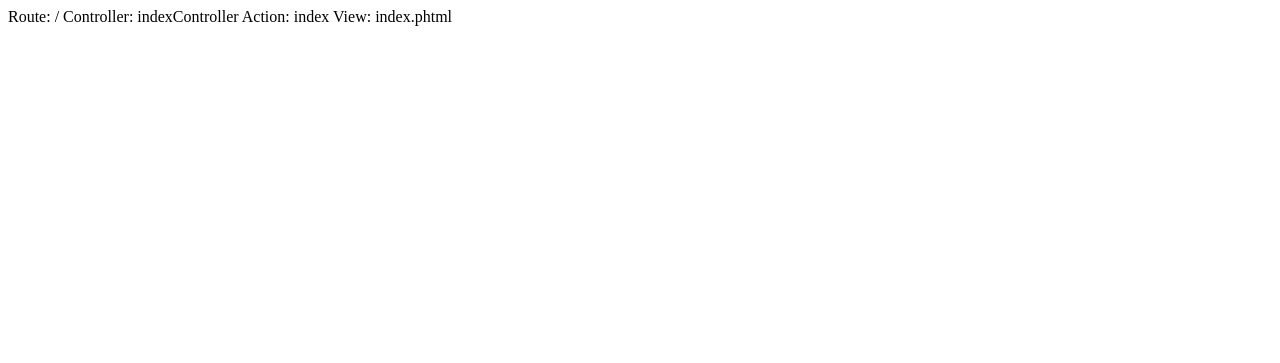
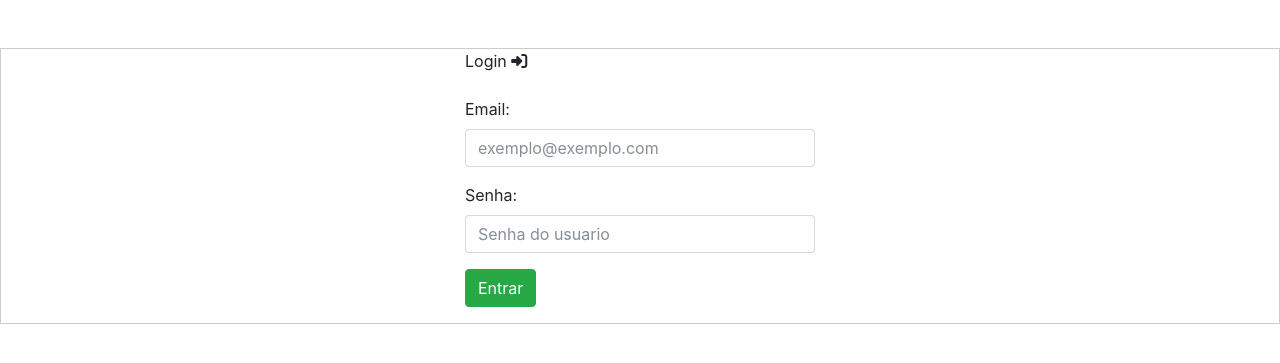
Before and after one commit to idelfrides/Gerencia-Obras, a PHP site: template App/Views/index/index.phtml in a window 1280 px wide. Shown: the top 363 px of the page. Run offline with PHP 8.4, Linux system fonts and the light colour scheme; the template is opened without the code that fills it, so the values that code supplies are empty; some libraries are stand-ins or nearby versions.

Commit message:
Ajustando o login, criando a pagina de erro 404

```diff
--- a/App/Controllers/IndexController.php
+++ b/App/Controllers/IndexController.php
@@ -15,12 +15,12 @@ use SON\DI\Container;
 class IndexController extends Action {
 
     public function index(){
-
+        /*
         $usuario = Container::getModel("usuario");
 
         $this->views->usuario = $usuario->fetchAll();
-
-        $this->render("index");
+        */
+        $this->render("index",false);
 
     }
 
--- a/App/Models/usuario.php
+++ b/App/Models/usuario.php
@@ -15,4 +15,5 @@ class usuario extends Table {
 
     protected $table = "usuario";
 
+
 }
--- a/App/Views/index/index.phtml
+++ b/App/Views/index/index.phtml
@@ -1,15 +1,65 @@
 
-Route: / Controller: indexController   Action: index View: index.phtml
+<!DOCTYPE html>
+<html lang="pt-br" xmlns="http://www.w3.org/1999/html">
+<head>
+    <!-- Required meta tags -->
+    <meta charset="utf-8">
+    <meta name="viewport" content="width=device-width, initial-scale=1, shrink-to-fit=no">
+    <link rel="stylesheet" href="https://maxcdn.bootstrapcdn.com/bootstrap/4.0.0-beta/css/bootstrap.min.css" integrity="sha384-/Y6pD6FV/Vv2HJnA6t+vslU6fwYXjCFtcEpHbNJ0lyAFsXTsjBbfaDjzALeQsN6M" crossorigin="anonymous">
+    <link rel="stylesheet" href="../../../public/assets/css/style.css">
 
-</br>
+    <script src="https://maxcdn.bootstrapcdn.com/bootstrap/4.0.0-beta/js/bootstrap.min.js" integrity="sha384-h0AbiXch4ZDo7tp9hKZ4TsHbi047NrKGLO3SEJAg45jXxnGIfYzk4Si90RDIqNm1" crossorigin="anonymous"></script>
+    <script src="https://use.fontawesome.com/377f60039f.js"></script>
+</head>
+<body>
+<br>
+<br>
+<!-- Fomulário de Login de usuario -->
+<form id="form_login" method="post" action="<?= $_SERVER['PHP_SELF'];?>">
 
-<br/>
+<div  class="container">
+    <div  class="row justify-content-center">
+        <div class="col col-4">
+                <div class="form-group">
+                    <label for="usuario_cpf">Login <i class="fa fa-sign-in" aria-hidden="true"></i></label>
+                </div>
+                <div class="form-group">
+                    <label for="cpfUsuario">Email:</label>
+                    <input  class="form-control" id="cpfUsuario" name="emailUsuario" placeholder="exemplo@exemplo.com" type="email" required>
+                </div>
+                <div class="form-group">
+                    <label for="senhaUsuario">Senha:</label>
+                    <input class="form-control" type="password" name="senhaUsuario" id="senhaUsuario" placeholder="Senha do usuario" required>
+                </div>
+        </div>
+    </div>
+    <div class="row justify-content-center">
+        <div class="col col-4">
+            <div class="form-group ">
+                <input type="submit" value="Entrar" name="submit" class="btn btn-success">
+                <!-- <input href="" type="submit" class="btn btn-success" id="btn_login_usuario" value="Entrar" name="btn_login_usuario"> -->
+            </div>
+        </div>
 
-<?php foreach($this->views->usuario as $usuario): ?>
+    </div>
+</div>
+</form>
 
-    <p><?= $usuario['codigoUsuario'] ?></p>
-    <p><?= $usuario['nomeUsuario'] ?></p>
-    <hr>
-    <p><?= $usuario['cpfUsuario'] ?></p>
+<!-- / Fomulário de Login -->
+<?php
 
-<?php endforeach; ?>
+?>
+<footer>
+
+</footer>
+<!-- Optional JavaScript -->
+<!-- jQuery first, then Popper.js, then Bootstrap JS -->
+<script src="https://code.jquery.com/jquery-3.2.1.slim.min.js" integrity="sha384-KJ3o2DKtIkvYIK3UENzmM7KCkRr/rE9/Qpg6aAZGJwFDMVNA/GpGFF93hXpG5KkN" crossorigin="anonymous"></script>
+<script src="https://cdnjs.cloudflare.com/ajax/libs/popper.js/1.11.0/umd/popper.min.js" integrity="sha384-b/U6ypiBEHpOf/4+1nzFpr53nxSS+GLCkfwBdFNTxtclqqenISfwAzpKaMNFNmj4" crossorigin="anonymous"></script>
+
+</body>
+</html>
+
+<!-- importando ja
+
+vascript do bootstrap -->
--- a/App/Views/layout.phtml
+++ b/App/Views/layout.phtml
@@ -1,19 +1,39 @@
+
 <!DOCTYPE html>
-<html lang="en">
+<html lang="pt-br">
 <head>
     <!-- Required meta tags -->
     <meta charset="utf-8">
     <meta name="viewport" content="width=device-width, initial-scale=1, shrink-to-fit=no">
+
     <!-- Bootstrap CSS -->
     <link rel="stylesheet" href="https://maxcdn.bootstrapcdn.com/bootstrap/4.0.0-beta/css/bootstrap.min.css" integrity="sha384-/Y6pD6FV/Vv2HJnA6t+vslU6fwYXjCFtcEpHbNJ0lyAFsXTsjBbfaDjzALeQsN6M" crossorigin="anonymous">
-    <!-- Font Awesome -->
-    <script src="https://use.fontawesome.com/377f60039f.js"></script>
-
 </head>
 <body>
-<?php
-$this->content();
-?>
+<nav class="navbar navbar-expand-lg navbar-light bg-light">
+    <button class="navbar-toggler" type="button" data-toggle="collapse" data-target="#navbarTogglerDemo01" aria-controls="navbarTogglerDemo01" aria-expanded="false" aria-label="Toggle navigation">
+        <span class="navbar-toggler-icon"></span>
+    </button>
+    <div class="collapse navbar-collapse" id="navbarTogglerDemo01">
+        <a class="navbar-brand" href="#">Hidden brand</a>
+        <ul class="navbar-nav mr-auto mt-2 mt-lg-0">
+            <li class="nav-item active">
+                <a class="nav-link" href="#">Home <span class="sr-only">(current)</span></a>
+            </li>
+            <li class="nav-item">
+                <a class="nav-link" href="#">Link</a>
+            </li>
+            <li class="nav-item">
+                <a class="nav-link disabled" href="#">Disabled</a>
+            </li>
+        </ul>
+        <form class="form-inline my-2 my-lg-0">
+            <input class="form-control mr-sm-2" type="text" placeholder="Search" aria-label="Search">
+            <button class="btn btn-outline-success my-2 my-sm-0" type="submit">Search</button>
+        </form>
+    </div>
+</nav>
+<?php $this->content() ?>
 
 <!-- Optional JavaScript -->
 <!-- jQuery first, then Popper.js, then Bootstrap JS -->
@@ -21,4 +41,4 @@ $this->content();
 <script src="https://cdnjs.cloudflare.com/ajax/libs/popper.js/1.11.0/umd/popper.min.js" integrity="sha384-b/U6ypiBEHpOf/4+1nzFpr53nxSS+GLCkfwBdFNTxtclqqenISfwAzpKaMNFNmj4" crossorigin="anonymous"></script>
 <script src="https://maxcdn.bootstrapcdn.com/bootstrap/4.0.0-beta/js/bootstrap.min.js" integrity="sha384-h0AbiXch4ZDo7tp9hKZ4TsHbi047NrKGLO3SEJAg45jXxnGIfYzk4Si90RDIqNm1" crossorigin="anonymous"></script>
 </body>
-</html>>
+</html>
```
Also changed, not shown: App/Views/404.phtml (added, +29 -0 lines), public/assets/css/style.css (added), 3 other files.
